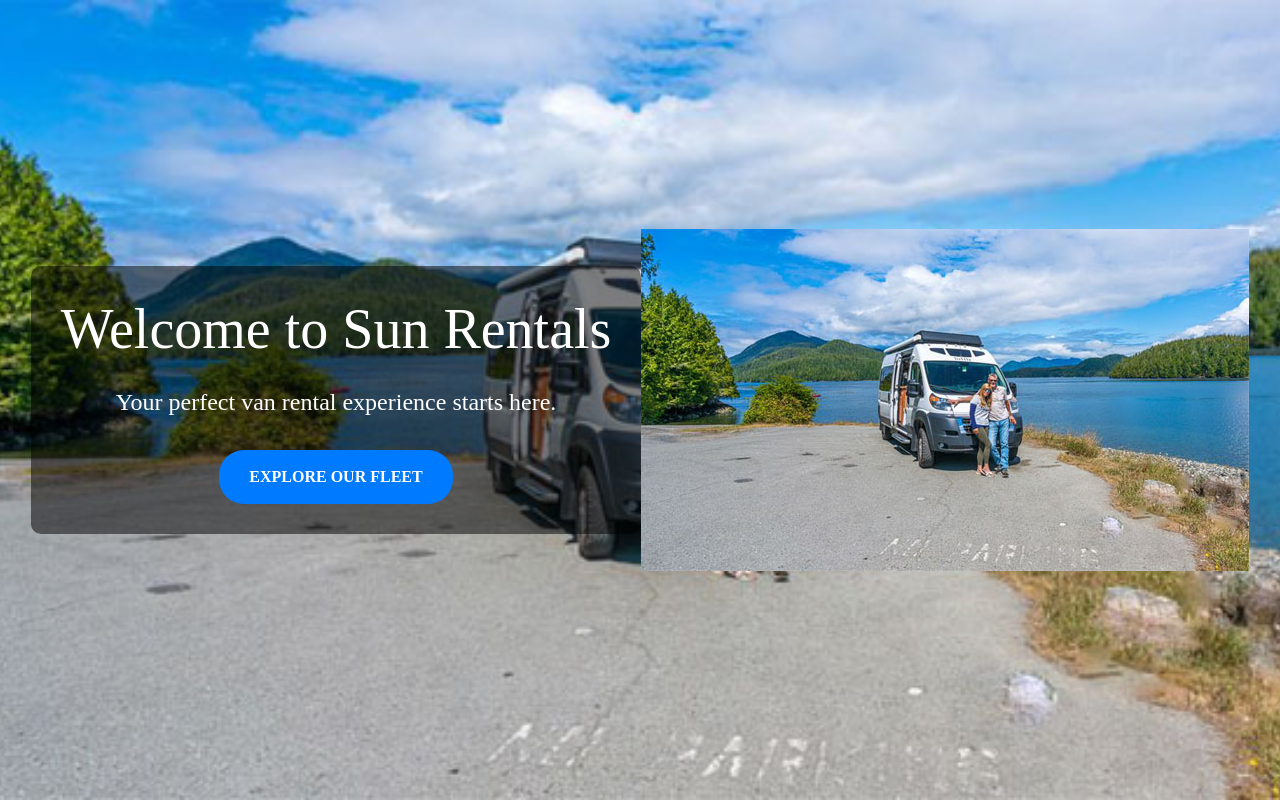
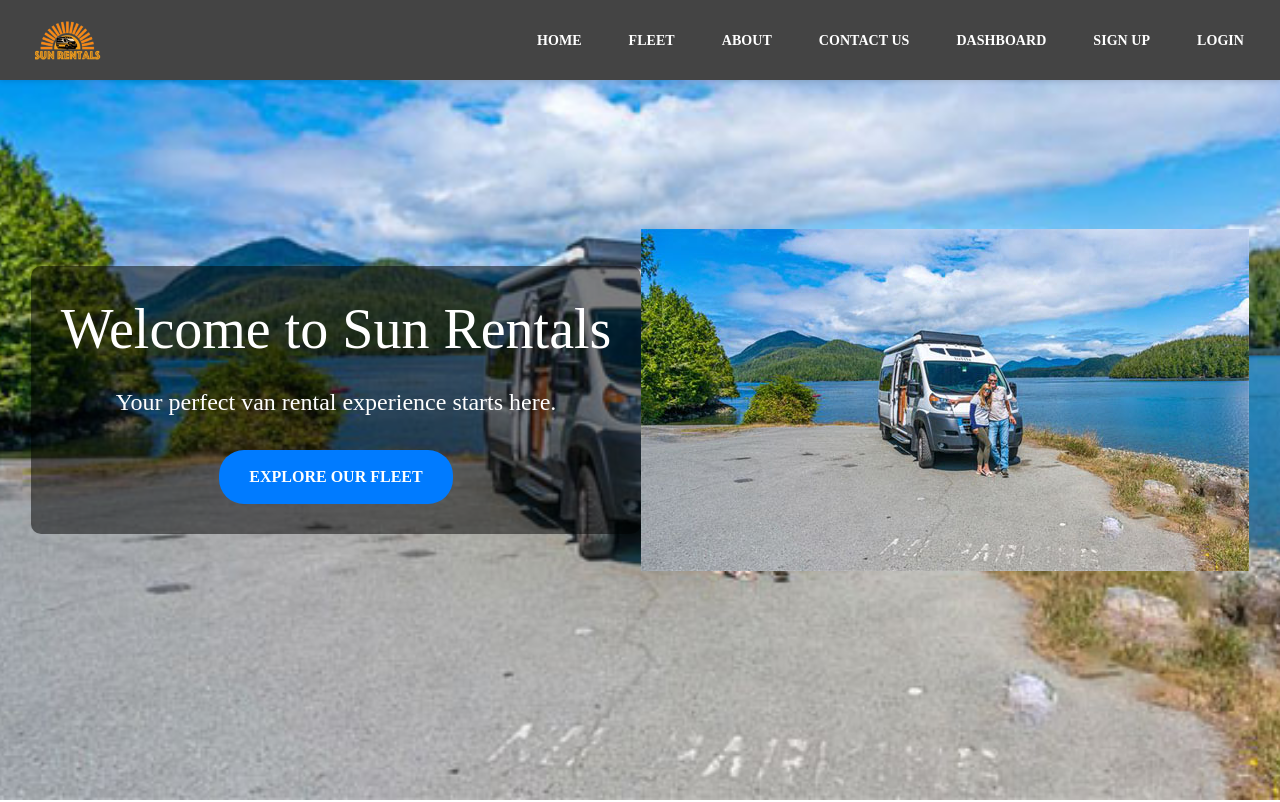
Before and after one commit to GilbertoSilva998/sunRentalFE, a Vue app: page / in a window 1280 px wide. Shown: the top 802 px of the page. Built offline with nearby package versions, Linux system fonts and the light colour scheme.

Commit message:
updated Header

```diff
--- a/src/layout/Header.vue
+++ b/src/layout/Header.vue
@@ -33,15 +33,17 @@
   flex-direction: column;
   align-items: center;
   width: 100%;
-  background-color: #333;
-  color: #fff;
 }
 
 .header {
+  position: fixed;
+  top: 0;
+  left: 0;
+  width: 100%;
+  z-index: 1000;
   display: flex;
   justify-content: space-between;
   align-items: center;
-  width: 100%;
   padding: 10px 20px;
   background-color: #444;
   box-shadow: 0 2px 4px rgba(0, 0, 0, 0.1);
@@ -81,4 +83,9 @@
 .nav-link:active {
   color: #ff8c00;
 }
+
+/* Ensure the content does not hide behind the fixed header */
+.nav + .router-view {
+  margin-top: 80px; /* Adjust this value based on the header height */
+}
 </style>
```
